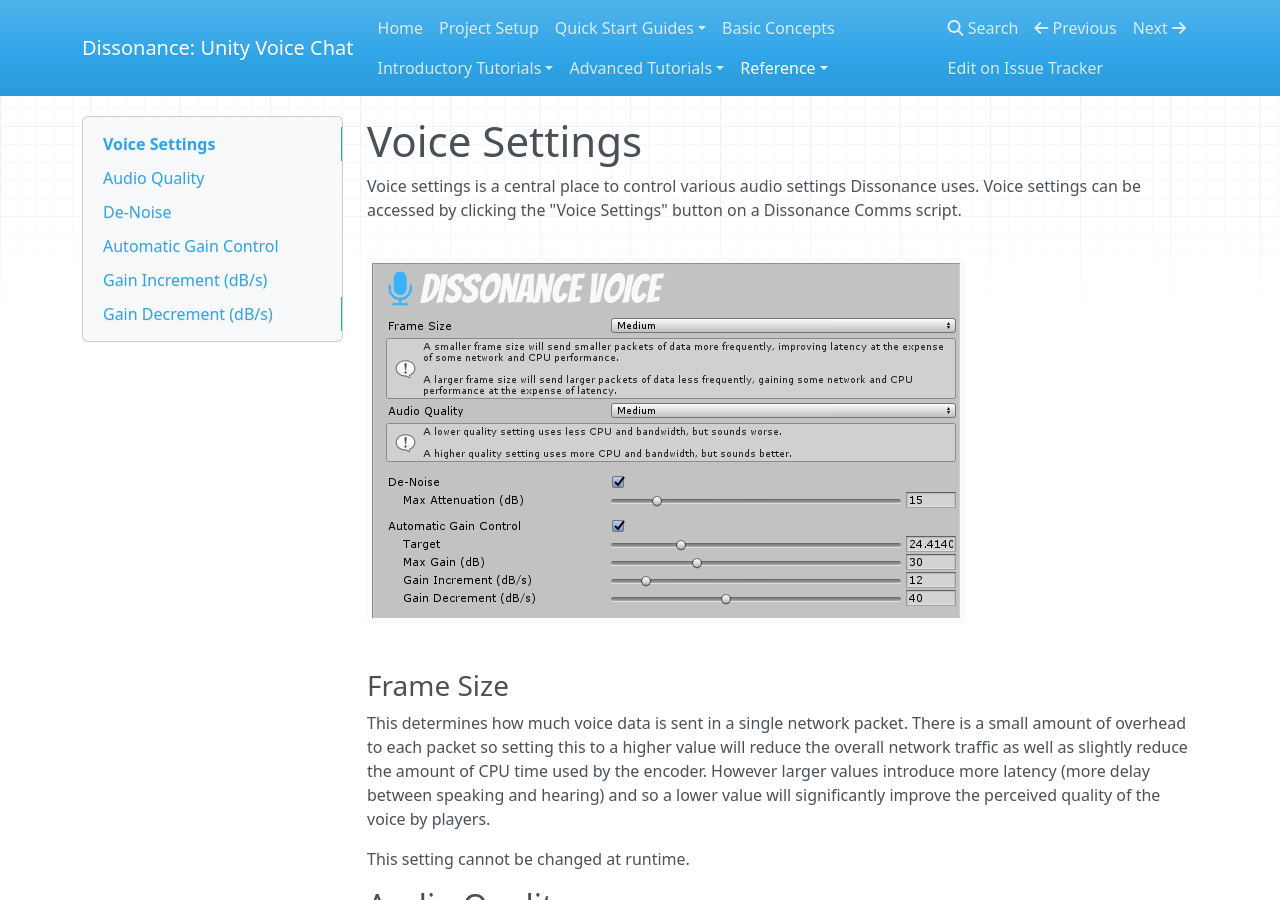
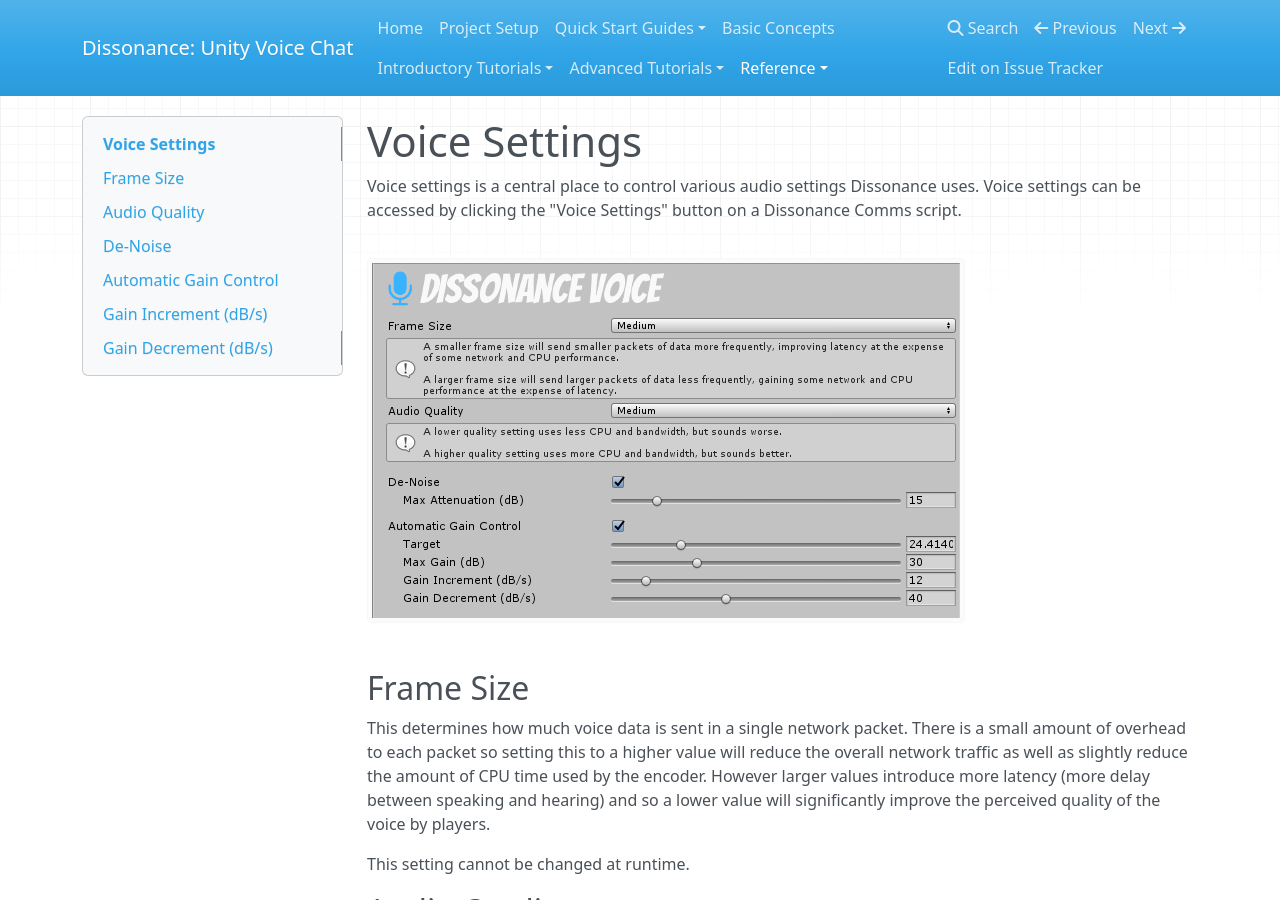
Before and after one commit to Placeholder-Software/Dissonance, an MkDocs documentation site: the page built from docs/Reference/Audio/VoiceSettings.md, in a window 1280 px wide and 900 px high. Built offline with MkDocs 1.6.1, drawn with Linux system fonts in a browser that asks for light colours; nearby versions of some CDN libraries; old or Windows-style settings are respelled for this version of MkDocs.

Commit message:
- Title size  - Updated comms image
Signed-off-by: Martin Evans <martindevans@gmail.com>

```diff
--- a/docs/Reference/Audio/VoiceSettings.md
+++ b/docs/Reference/Audio/VoiceSettings.md
@@ -4,7 +4,7 @@
 
 ![Voice Settings Editor](/images/VoiceSettings_Editor.png)
 
-### Frame Size
+## Frame Size
 
 This determines how much voice data is sent in a single network packet. There is a small amount of overhead to each packet so setting this to a higher value will reduce the overall network traffic as well as slightly reduce the amount of CPU time used by the encoder. However larger values introduce more latency (more delay between speaking and hearing) and so a lower value will significantly improve the perceived quality of the voice by players.
 
```
Also changed, not shown: docs/images/DissonanceComms_Inspector.png.
